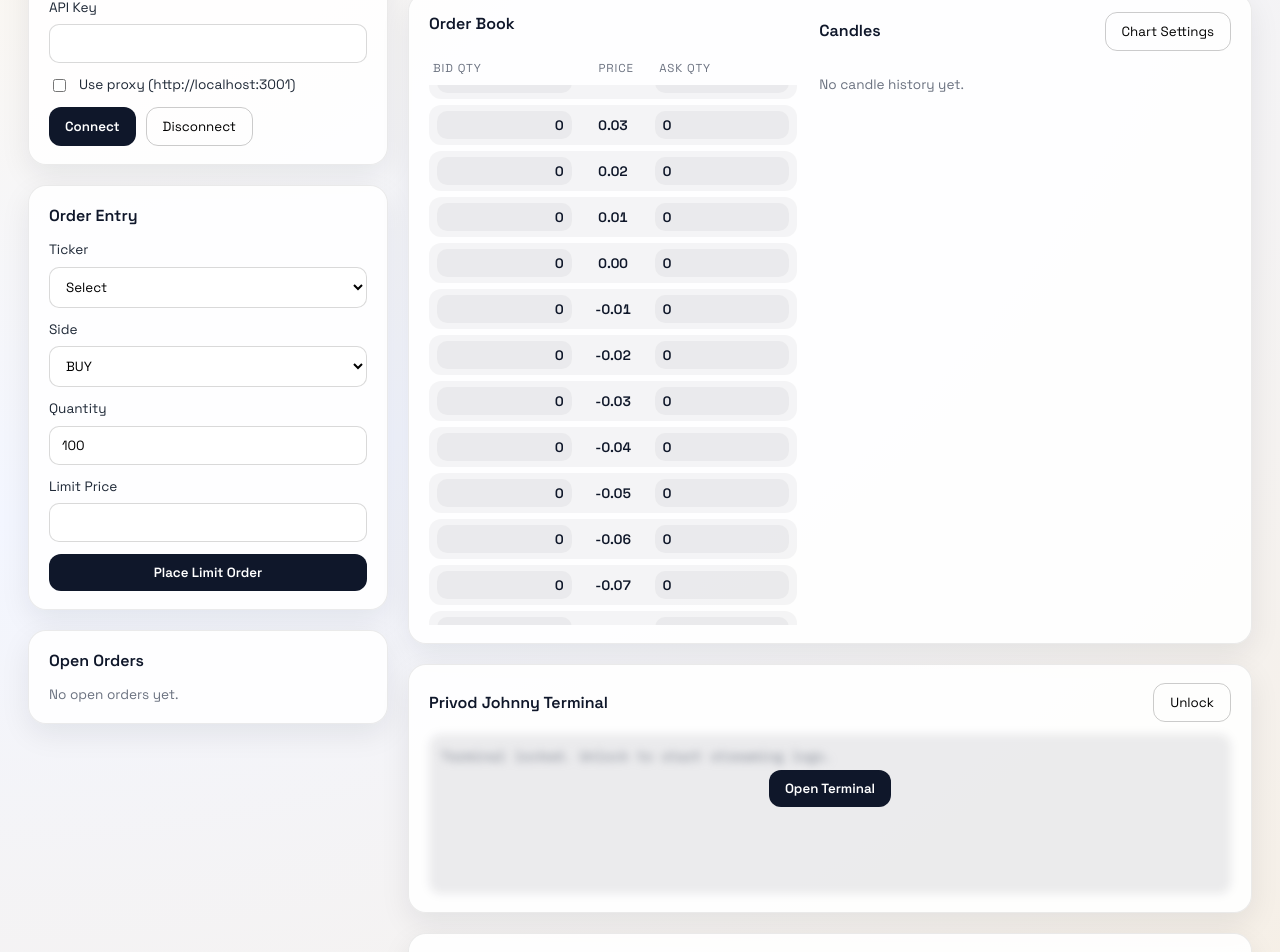
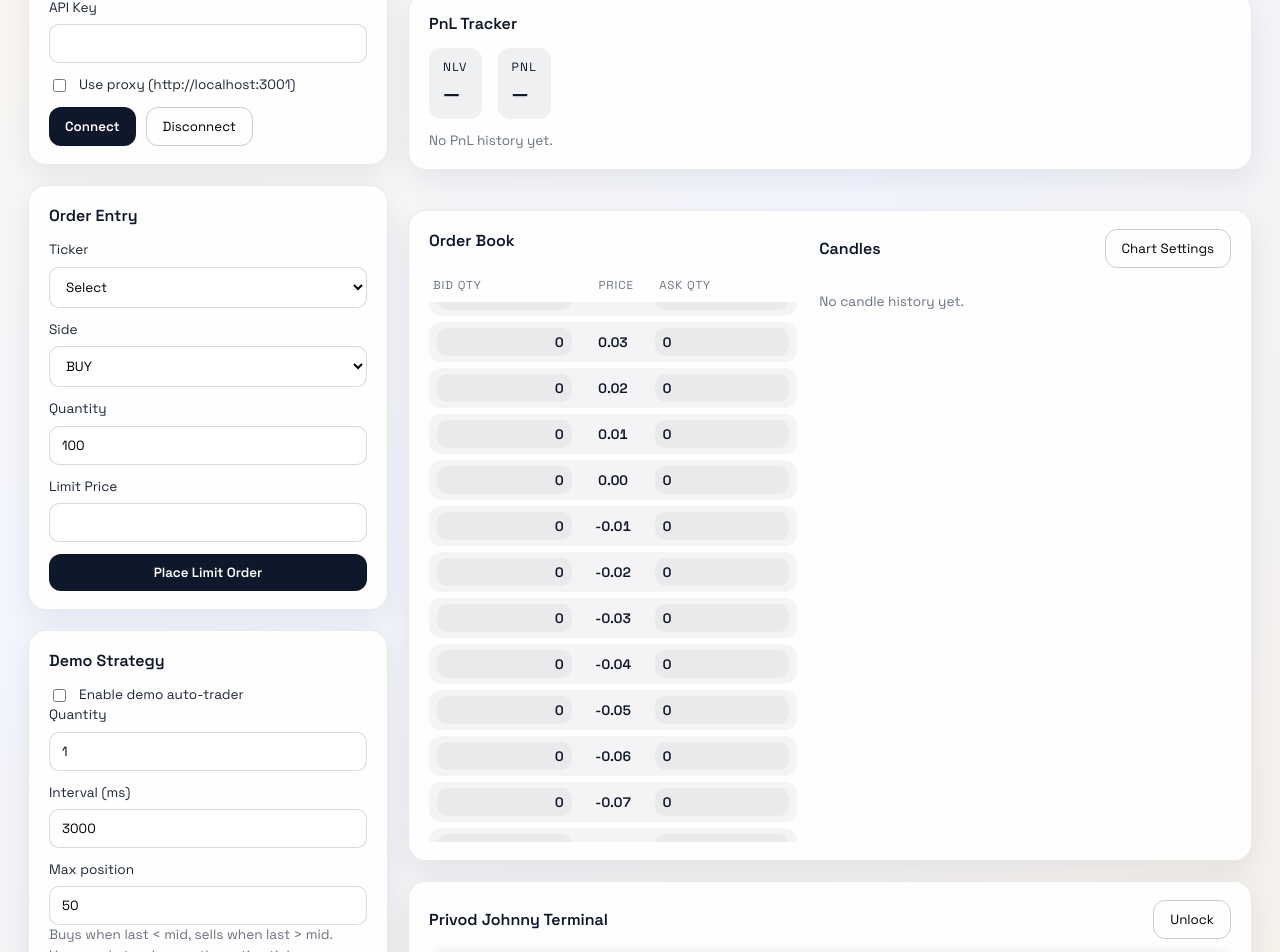
Before and after one commit to JohnnyC0rp/RITC-Web-trading-panel, a React (Vite) app: page / in a window 1280 px wide. Shown: the part 480-1432 px from the top of the page. Built offline with nearby package versions, Linux system fonts and the light colour scheme.

Commit message:
Add PnL plot and demo auto-trader

```diff
--- a/src/App.css
+++ b/src/App.css
@@ -139,6 +139,13 @@
 .status-meta {
   font-size: 0.8rem;
   color: #6b7280;
+}
+
+.pnl-grid {
+  display: flex;
+  flex-wrap: wrap;
+  gap: 16px;
+  margin-bottom: 12px;
 }
 
 .tick-bar {
--- a/src/App.jsx
+++ b/src/App.jsx
@@ -17,6 +17,7 @@ const POLL_CASE_MS = 333;
 const POLL_BOOK_MS = 333;
 const POLL_SECURITIES_MS = 2500;
 const POLL_ORDERS_MS = 2500;
+const POLL_TRADER_MS = 1000;
 
 const normalizeBaseUrl = (url) =>
   url.replace(/\/+$/, "").replace(/\/v1$/i, "").replace(/\/v1\/$/i, "");
@@ -95,6 +96,14 @@ function App() {
   const [history, setHistory] = useState([]);
   const [historyEpoch, setHistoryEpoch] = useState(0);
   const [orders, setOrders] = useState([]);
+  const [traderInfo, setTraderInfo] = useState(null);
+  const [pnlSeries, setPnlSeries] = useState([]);
+  const [demoStrategy, setDemoStrategy] = useState({
+    enabled: false,
+    intervalMs: 3000,
+    quantity: 1,
+    maxPos: 50,
+  });
   const [terminalUnlocked, setTerminalUnlocked] = useState(false);
   const [showTerminalPrompt, setShowTerminalPrompt] = useState(false);
   const [terminalLines, setTerminalLines] = useState([]);
@@ -111,6 +120,14 @@ function App() {
   const cancelledOrdersRef = useRef(new Map());
   const lastCaseRef = useRef({ tick: null, period: null });
   const tickAlertRef = useRef({ period: null, fired: new Set() });
+  const pnlBaseRef = useRef(null);
+  const marketSnapRef = useRef({
+    last: null,
+    mid: null,
+    position: 0,
+    bestBid: null,
+    bestAsk: null,
+  });
   const audioRef = useRef(null);
   const newsSinceRef = useRef(null);
   const tenderIdsRef = useRef(new Set());
@@ -319,6 +336,9 @@ function App() {
     setBook(null);
     setHistory([]);
     setOrders([]);
+    setTraderInfo(null);
+    setPnlSeries([]);
+    pnlBaseRef.current = null;
     setLastConnectAt(0);
     setLastBookUpdateAt(0);
     lastCaseRef.current = { tick: null, period: null };
@@ -343,6 +363,41 @@ function App() {
 
     pull();
     const id = setInterval(pull, POLL_CASE_MS);
+    return () => {
+      stop = true;
+      clearInterval(id);
+    };
+  }, [apiGet, config, log, maybeSuggestProxy]);
+
+  useEffect(() => {
+    if (!config) return undefined;
+    let stop = false;
+
+    const pull = async () => {
+      try {
+        const data = await apiGet("/trader");
+        if (stop) return;
+        setTraderInfo(data || null);
+        const nlv = Number(data?.nlv);
+        if (!Number.isFinite(nlv)) return;
+        if (pnlBaseRef.current === null) {
+          pnlBaseRef.current = nlv;
+        }
+        const pnl = nlv - (pnlBaseRef.current ?? nlv);
+        setPnlSeries((prev) => {
+          const next = [...prev, { ts: Date.now(), nlv, pnl }];
+          return next.slice(-600);
+        });
+      } catch (error) {
+        if (!stop && error?.status !== 429) {
+          log(`Trader error: ${error.message}`);
+          maybeSuggestProxy(error);
+        }
+      }
+    };
+
+    pull();
+    const id = setInterval(pull, POLL_TRADER_MS);
     return () => {
       stop = true;
       clearInterval(id);
@@ -373,6 +428,48 @@ function App() {
       playSound(sound);
     }
   }, [caseInfo, connectionStatus, notify, playSound]);
+
+  useEffect(() => {
+    if (!demoStrategy.enabled || !config || !selectedTicker) return undefined;
+    let stop = false;
+
+    const run = async () => {
+      if (stop || caseInfo?.status === "STOPPED") return;
+      const snap = marketSnapRef.current;
+      if (!Number.isFinite(snap.mid) || snap.mid === 0) return;
+      const side = snap.last > snap.mid ? "SELL" : "BUY";
+      if (side === "BUY" && snap.position >= demoStrategy.maxPos) return;
+      if (side === "SELL" && snap.position <= -demoStrategy.maxPos) return;
+      try {
+        await apiPost("/orders", {
+          ticker: selectedTicker,
+          type: "MARKET",
+          quantity: demoStrategy.quantity,
+          action: side,
+        });
+        log(`Demo strategy: ${side} ${demoStrategy.quantity} ${selectedTicker} @ MKT`);
+      } catch (error) {
+        log(`Demo strategy error: ${error?.data?.message || error.message}`);
+      }
+    };
+
+    run();
+    const id = setInterval(run, demoStrategy.intervalMs);
+    return () => {
+      stop = true;
+      clearInterval(id);
+    };
+  }, [
+    apiPost,
+    caseInfo?.status,
+    config,
+    demoStrategy.enabled,
+    demoStrategy.intervalMs,
+    demoStrategy.maxPos,
+    demoStrategy.quantity,
+    log,
+    selectedTicker,
+  ]);
 
   useEffect(() => {
     if (!caseInfo) return;
@@ -828,6 +925,17 @@ function App() {
       ? (Number(bestBidPrice) + Number(bestAskPrice)) / 2
       : Number(bestBidPrice || bestAskPrice || lastPrice || 0);
 
+  useEffect(() => {
+    const sec = securities.find((item) => item.ticker === selectedTicker) || {};
+    marketSnapRef.current = {
+      last: Number(sec.last ?? lastPrice ?? 0),
+      mid: Number(midPrice ?? 0),
+      position: Number(sec.position ?? sec.pos ?? sec.qty ?? 0),
+      bestBid: Number(bestBidPrice ?? 0),
+      bestAsk: Number(bestAskPrice ?? 0),
+    };
+  }, [securities, selectedTicker, lastPrice, midPrice, bestBidPrice, bestAskPrice]);
+
   const rowCount = 80;
   const halfRows = Math.floor(rowCount / 2);
   const midTick = toStepTick(midPrice, priceStep);
@@ -1007,6 +1115,32 @@ function App() {
     doubleClick: "reset",
     modeBarButtonsToRemove: ["select2d", "lasso2d"],
   };
+
+  const pnlData = useMemo(() => {
+    if (!pnlSeries.length) return [];
+    return [
+      {
+        type: "scatter",
+        mode: "lines",
+        name: "PnL",
+        x: pnlSeries.map((entry) => new Date(entry.ts)),
+        y: pnlSeries.map((entry) => entry.pnl),
+        line: { color: "#0ea5e9", width: 2 },
+      },
+    ];
+  }, [pnlSeries]);
+
+  const pnlLayout = {
+    paper_bgcolor: "rgba(0,0,0,0)",
+    plot_bgcolor: "#F6F2EA",
+    margin: { l: 40, r: 20, t: 20, b: 30 },
+    height: 220,
+    xaxis: { showgrid: false, tickfont: { size: 9 } },
+    yaxis: { tickfont: { size: 10 }, zeroline: true },
+  };
+
+  const latestPnl = pnlSeries.length ? pnlSeries[pnlSeries.length - 1]?.pnl : null;
+  const latestNlv = traderInfo?.nlv ?? (pnlSeries.length ? pnlSeries[pnlSeries.length - 1]?.nlv : null);
 
   const canConnect = mode === "local" ? localConfig.apiKey : remoteConfig.authHeader;
   const isCaseStopped = connectionStatus === "Connected" && caseInfo?.status === "STOPPED";
@@ -1294,6 +1428,68 @@ function App() {
           </section>
 
           <section className="card">
+            <div className="card-title">Demo Strategy</div>
+            <label className="checkbox-row">
+              <input
+                type="checkbox"
+                checked={demoStrategy.enabled}
+                onChange={(event) =>
+                  setDemoStrategy((prev) => ({ ...prev, enabled: event.target.checked }))
+                }
+              />
+              Enable demo auto-trader
+            </label>
+            <div className="form-grid">
+              <label>
+                Quantity
+                <input
+                  type="number"
+                  min="1"
+                  value={demoStrategy.quantity}
+                  onChange={(event) =>
+                    setDemoStrategy((prev) => ({
+                      ...prev,
+                      quantity: Number(event.target.value) || 1,
+                    }))
+                  }
+                />
+              </label>
+              <label>
+                Interval (ms)
+                <input
+                  type="number"
+                  min="500"
+                  step="100"
+                  value={demoStrategy.intervalMs}
+                  onChange={(event) =>
+                    setDemoStrategy((prev) => ({
+                      ...prev,
+                      intervalMs: Number(event.target.value) || 3000,
+                    }))
+                  }
+                />
+              </label>
+              <label>
+                Max position
+                <input
+                  type="number"
+                  min="1"
+                  value={demoStrategy.maxPos}
+                  onChange={(event) =>
+                    setDemoStrategy((prev) => ({
+                      ...prev,
+                      maxPos: Number(event.target.value) || 50,
+                    }))
+                  }
+                />
+              </label>
+            </div>
+            <div className="muted">
+              Buys when last &lt; mid, sells when last &gt; mid. Uses market orders on the active ticker.
+            </div>
+          </section>
+
+          <section className="card">
             <div className="card-title">Open Orders</div>
             <div className="orders-list">
               {orders.length === 0 && <div className="muted">No open orders yet.</div>}
@@ -1342,6 +1538,25 @@ function App() {
                 <strong>{formatNumber(askPrice)}</strong>
               </div>
             </div>
+          </section>
+
+          <section className="card" style={{ marginBottom: "20px" }}>
+            <div className="card-title">PnL Tracker</div>
+            <div className="pnl-grid">
+              <div className="metric">
+                <span>NLV</span>
+                <strong>{latestNlv != null ? formatNumber(latestNlv, 2) : "—"}</strong>
+              </div>
+              <div className="metric">
+                <span>PnL</span>
+                <strong>{latestPnl != null ? formatNumber(latestPnl, 2) : "—"}</strong>
+              </div>
+            </div>
+            {pnlSeries.length === 0 ? (
+              <div className="muted">No PnL history yet.</div>
+            ) : (
+              <Plot data={pnlData} layout={pnlLayout} config={{ displayModeBar: false }} style={{ width: "100%" }} />
+            )}
           </section>
 
           <section className="card split">
```
